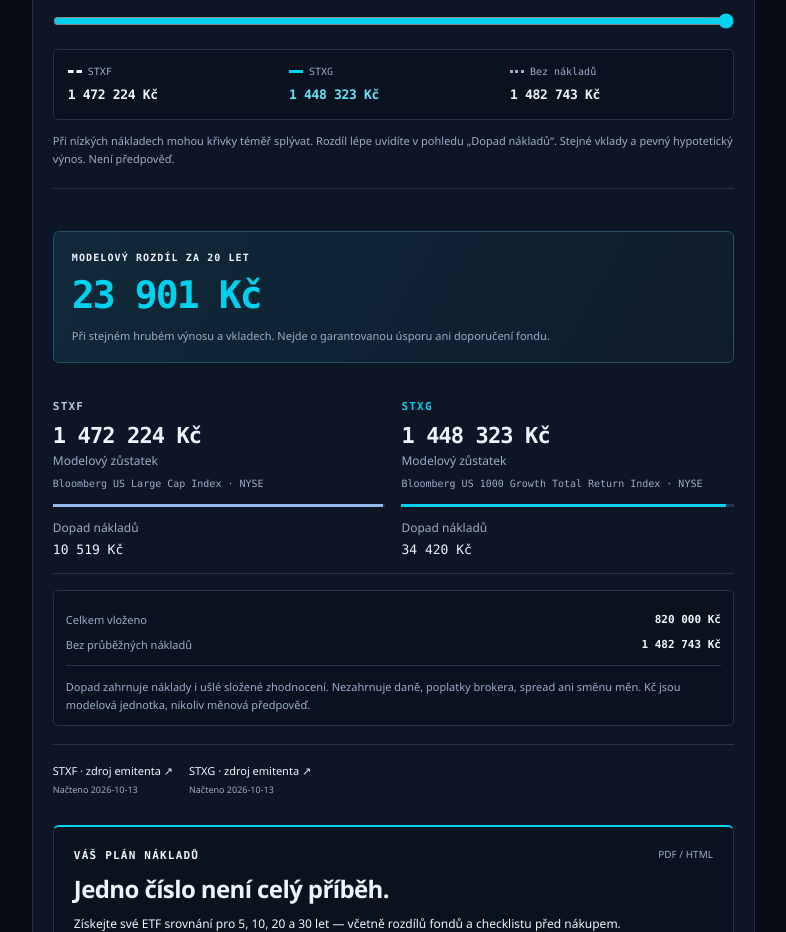
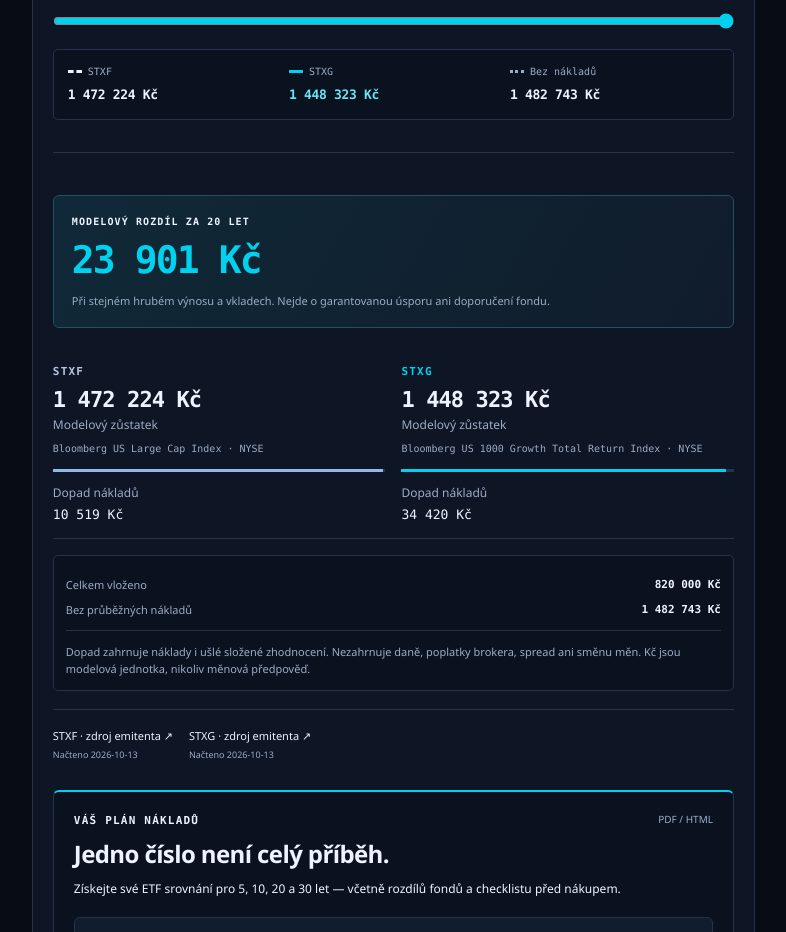
Before and after one commit to MatejStyblo/ETF-radar, a Next.js app: page / in a window 1280 px wide. Shown: the part 1100-2032 px from the top of the page, without its empty margins (493-1279 px from the left). Built offline with nearby package versions, Linux system fonts and the light colour scheme.

Commit message:
Remove explanatory caption below projection chart

```diff
--- a/components/calculator/projection-chart.tsx
+++ b/components/calculator/projection-chart.tsx
@@ -58,6 +58,5 @@ export function ProjectionChart({ results, tickers }: { results: [Projection, Pr
     <label className="chart-slider-label" htmlFor={`${id}-year`}><span>Prohlédnout rok</span><strong>{yearText}</strong></label>
     <input className="chart-year-slider" id={`${id}-year`} type="range" min="0" max={lastYear} step="1" value={index} aria-label="Rok v grafu" aria-valuetext={accessibleValue} onChange={event => setChosenYear(Number(event.target.value))}/>
     <dl className="chart-readout" data-testid="chart-readout">{series.map(s => <div key={s.key}><dt><i className={s.className} aria-hidden="true"/>{s.label}</dt><dd>{money(selected[s.key])}</dd></div>)}</dl>
-    <figcaption>{mode === 'balance' ? 'Při nízkých nákladech mohou křivky téměř splývat. Rozdíl lépe uvidíte v pohledu „Dopad nákladů“.' : 'Dopad zahrnuje průběžné náklady i ušlé složené zhodnocení. Nejde o součet skutečně stržených poplatků.'} Stejné vklady a pevný hypotetický výnos. Není předpověď.</figcaption>
   </figure>;
 }
```
Also changed, not shown: 1 other file (tests, documents, lock files or other folders).
